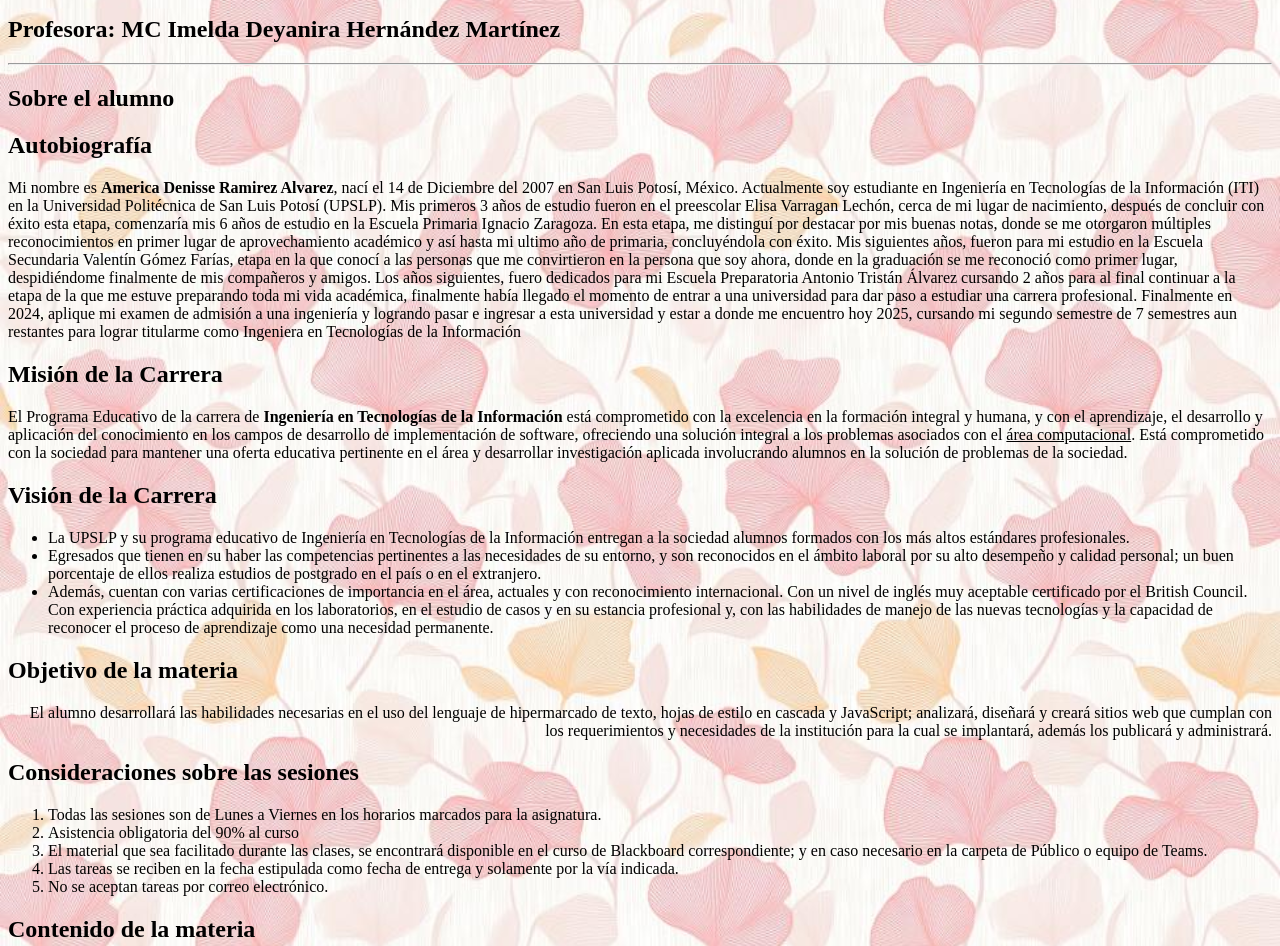
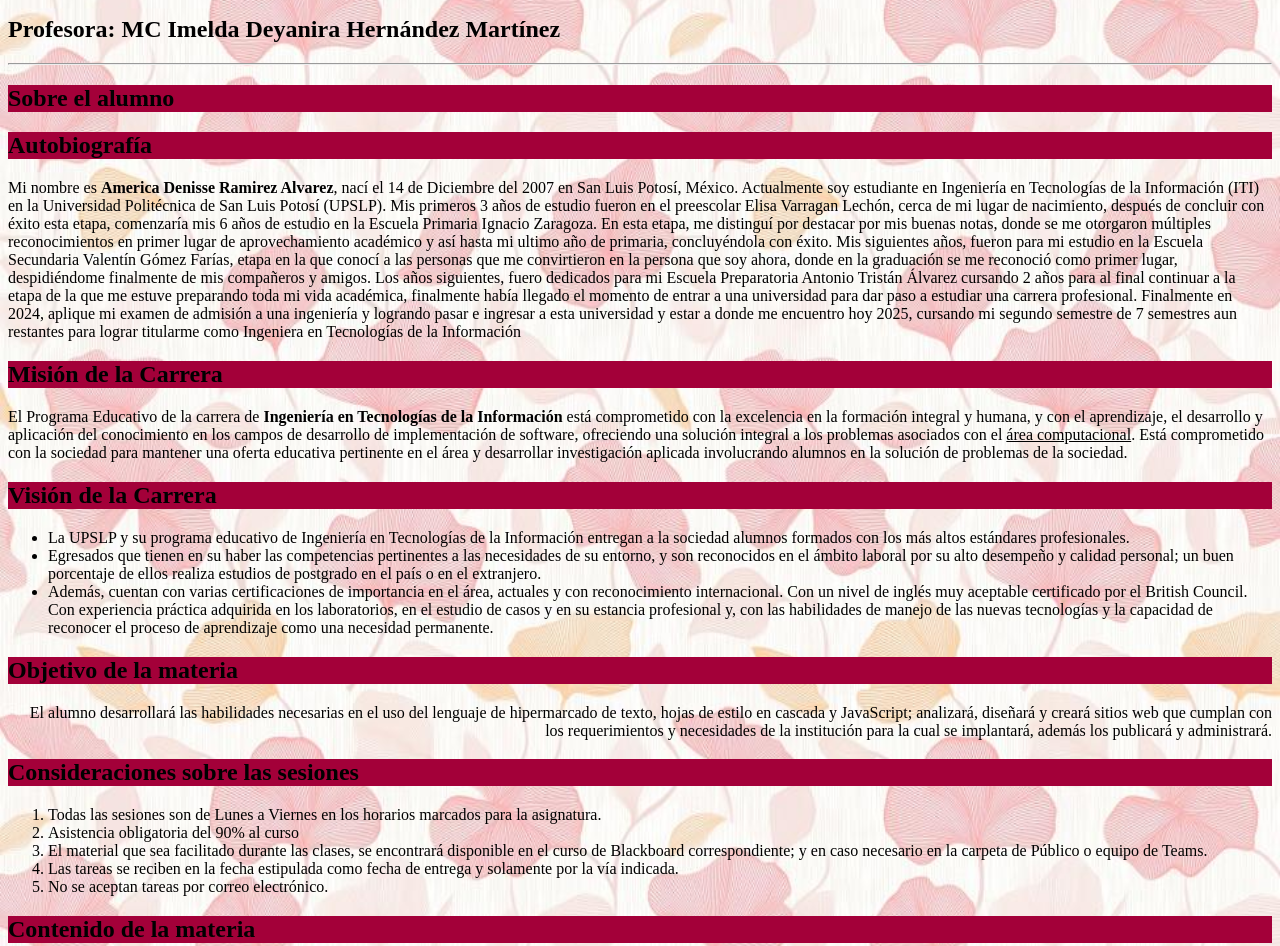
Before and after one commit to americadenisse/programacion_web_I-portafolio-de-evidencias, a plain HTML site: page index.html in a window 1280 px wide. Shown: the part 366-1312 px from the top of the page. Drawn offline with Linux system fonts and the light colour scheme.

Commit message:
Update index.html

```diff
--- a/index.html
+++ b/index.html
@@ -9,7 +9,7 @@
 <body background="imgfondo.jpg" style="background-repeat: no-repeat; background-size: 100%; background-attachment: fixed;">
 	<header>
 
-			<h1 style="text-align: center;">Portafolio de Evidencias</h1>
+			<h1 style="text-align: center; background-color: #fb226d;">Portafolio de Evidencias</h1>
 			<h1 style="text-align: center;">Programación web I</h1>
 			<h1 style="text-align: center;">Ingeniería en Tecnologías de la Información</h1>
 			<h1 style="text-align: center;">Universidad Politécnica de San Luis Potosí</h1>
@@ -19,10 +19,10 @@
 		    <h2 style="text-align: justify-all;">Alumno: America Denisse Ramirez Alvarez</h2>
 		    <h2 style="text-align: justify-all;">Profesora: MC Imelda Deyanira Hernández Martínez</h2>
 		    <hr>
-		    <h2 style="text-align: justify-all;">Sobre el alumno</h2>
+		    <h2 style="text-align: justify-all; background-color: #a30039;">Sobre el alumno</h2>
 
 		    <section>
-		    	<h2 style="text-align: justify-all;">Autobiografía</h2>
+		    	<h2 style="text-align: justify-all;  background-color: #a30039;">Autobiografía</h2>
 				<article>
 					<p>
 						Mi nombre es <strong>America Denisse Ramirez Alvarez</strong>, nací el 14 de Diciembre del 2007 en San Luis Potosí, México. Actualmente soy estudiante en Ingeniería en Tecnologías de la Información (ITI) en la Universidad Politécnica de San Luis Potosí (UPSLP).
@@ -34,14 +34,14 @@
 		    </section>
 
 		    <section>
-			    <h2 style="text-align: justify-all;">Misión de la Carrera</h2>
+			    <h2 style="text-align: justify-all; background-color: #a30039;">Misión de la Carrera</h2>
 			    <article>
 			    	<p>
 			    		El Programa Educativo de la carrera de <strong>Ingeniería en Tecnologías de la Información</strong> está comprometido con la excelencia en la formación integral y humana, y con el aprendizaje, el desarrollo y aplicación del conocimiento en los campos de desarrollo de implementación de software, ofreciendo una solución integral a los problemas asociados con el <u>área computacional</u>. Está comprometido con la sociedad para mantener una oferta educativa pertinente en el área y desarrollar investigación aplicada involucrando alumnos en la solución de problemas de la sociedad.
 			    	</p>
 			    </article>
 
-			    <h2 style="text-align: justify-all;">Visión de la Carrera</h2>
+			    <h2 style="text-align: justify-all; background-color: #a30039;">Visión de la Carrera</h2>
 			    <article>
 			    	<p>
 			    		<ul>
@@ -52,7 +52,7 @@
 			    	</p>
 			    </article>
 
-			    <h2 style="text-align: justify-all;">Objetivo de la materia</h2>
+			    <h2 style="text-align: justify-all; background-color: #a30039;">Objetivo de la materia</h2>
 			    <article>
 			    	<p style="text-align: right;">
 			    		El alumno desarrollará las habilidades necesarias en el uso del lenguaje de hipermarcado de texto, hojas de estilo en cascada y JavaScript; analizará, diseñará y creará sitios web que cumplan con los requerimientos y necesidades de la institución para la cual se implantará, además los publicará y administrará.
@@ -60,7 +60,7 @@
 			    </article>
 		</section>
 
-		    <h2 style="text-align: justify-all;">Consideraciones sobre las sesiones</h2>
+		    <h2 style="text-align: justify-all; background-color: #a30039;">Consideraciones sobre las sesiones</h2>
 			    <ol>
 			    	<li>Todas las sesiones son de Lunes a Viernes en los horarios marcados para la asignatura.</li>
 					<li>Asistencia obligatoria del 90% al curso</li>
@@ -69,7 +69,7 @@
 					<li>No se aceptan tareas por correo electrónico.</li>
 			    </ol>
 
-		    <h2 style="text-align: justify-all;">Contenido de la materia</h2>
+		    <h2 style="text-align: justify-all; background-color: #a30039;">Contenido de la materia</h2>
 
 		    <ol type= "a">
 				<li>Lenguaje HTML</li>
```
